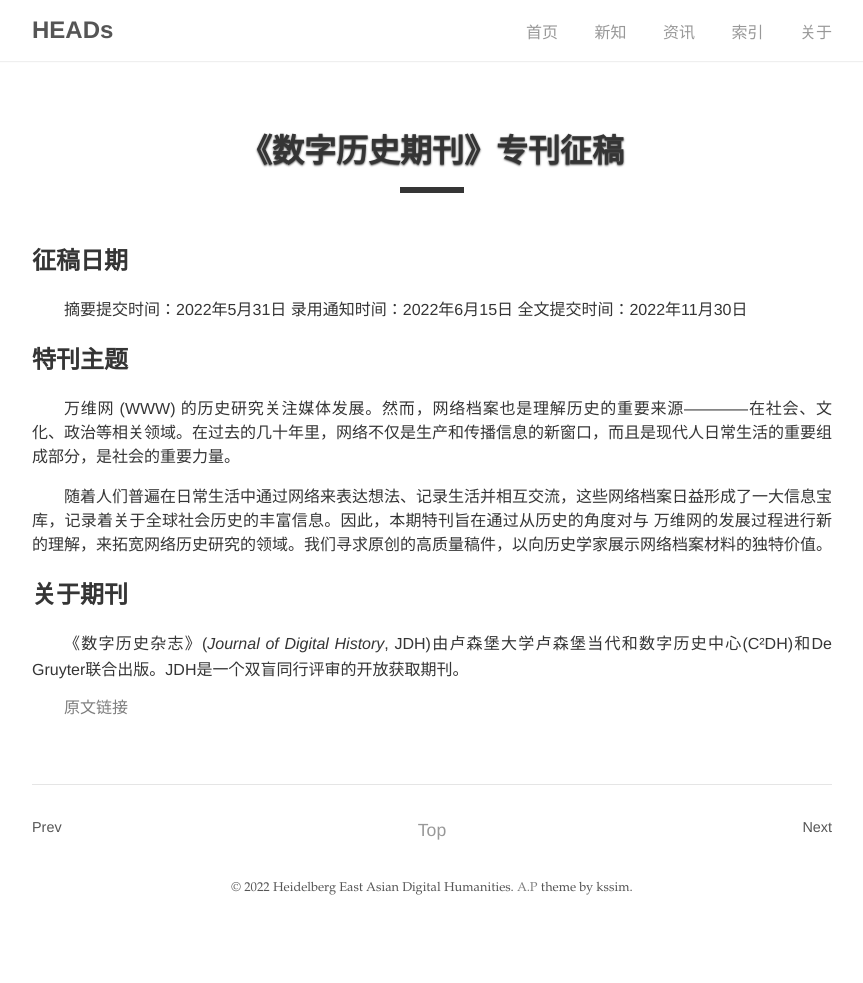
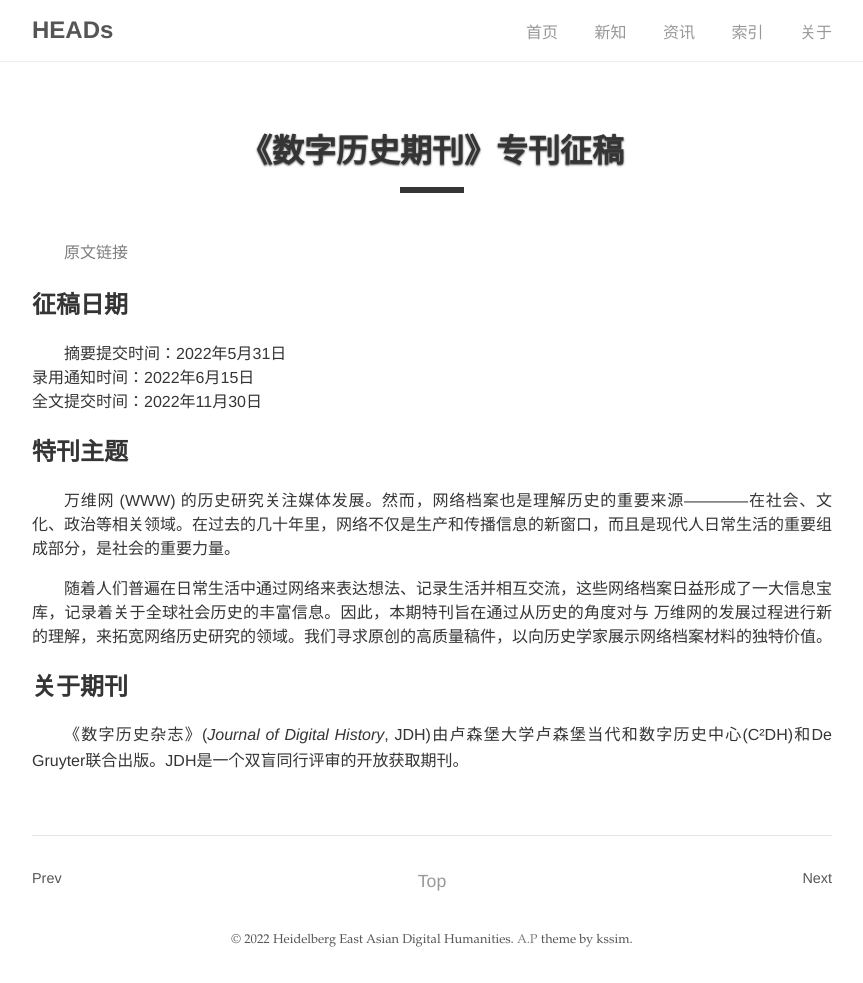
Before and after one commit to DHHD2022/DHHD2022.GitHub.io, a Jekyll site: the page built from dh_news/_posts/2022-05-01-《数字历史期刊》专刊征稿.md, in a window 1280 px wide. Shown: the whole page, without its empty margins (208-1071 px from the left). Built offline with Jekyll 4.4.1, drawn with Linux system fonts in a browser that asks for light colours; before the commit the page ends 931 px from its top, so only the background shows below that; part of the change alters nothing that is shown.

```diff
--- a/dh_news/_posts/2022-05-01-《数字历史期刊》专刊征稿.md
+++ b/dh_news/_posts/2022-05-01-《数字历史期刊》专刊征稿.md
@@ -6,6 +6,8 @@ tech : "征稿通知"
 type: 活动
 categories: dh_news
 ---
+
+[原文链接](https://journalofdigitalhistory.org/en/cfp/history-of-the-web)
 
 ## 征稿日期
 摘要提交时间：2022年5月31日
@@ -19,5 +21,3 @@ categories: dh_news
 
 ## 关于期刊
 《数字历史杂志》(*Journal of Digital History*, JDH)由卢森堡大学卢森堡当代和数字历史中心(C²DH)和De Gruyter联合出版。JDH是一个双盲同行评审的开放获取期刊。
-
-[原文链接](https://journalofdigitalhistory.org/en/cfp/history-of-the-web)
```
